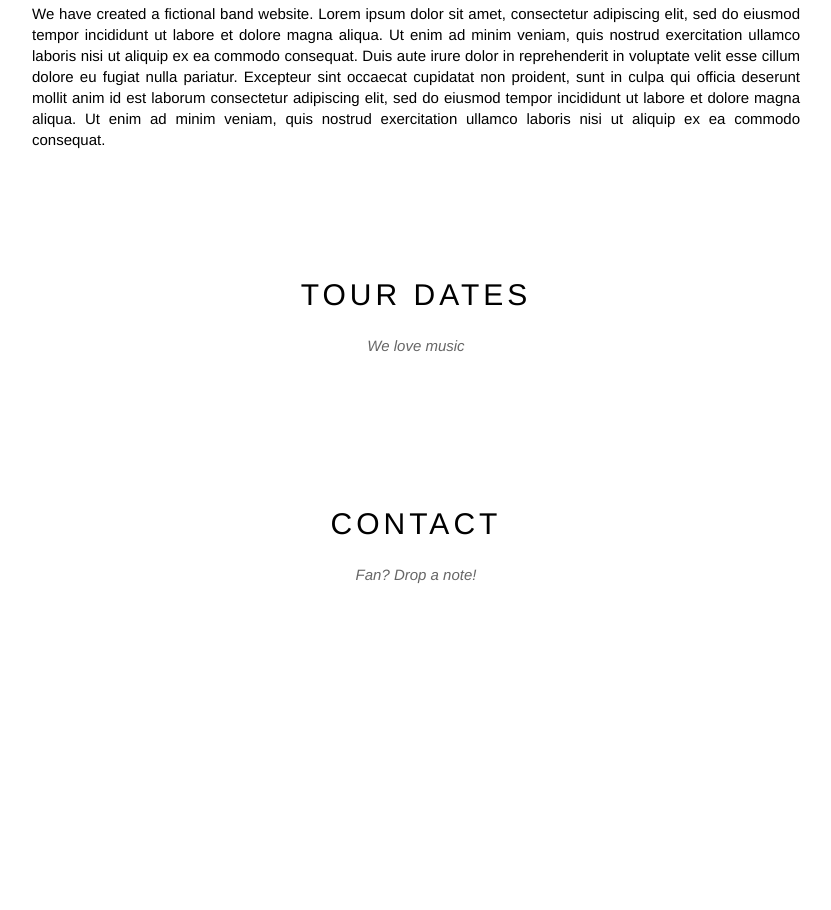
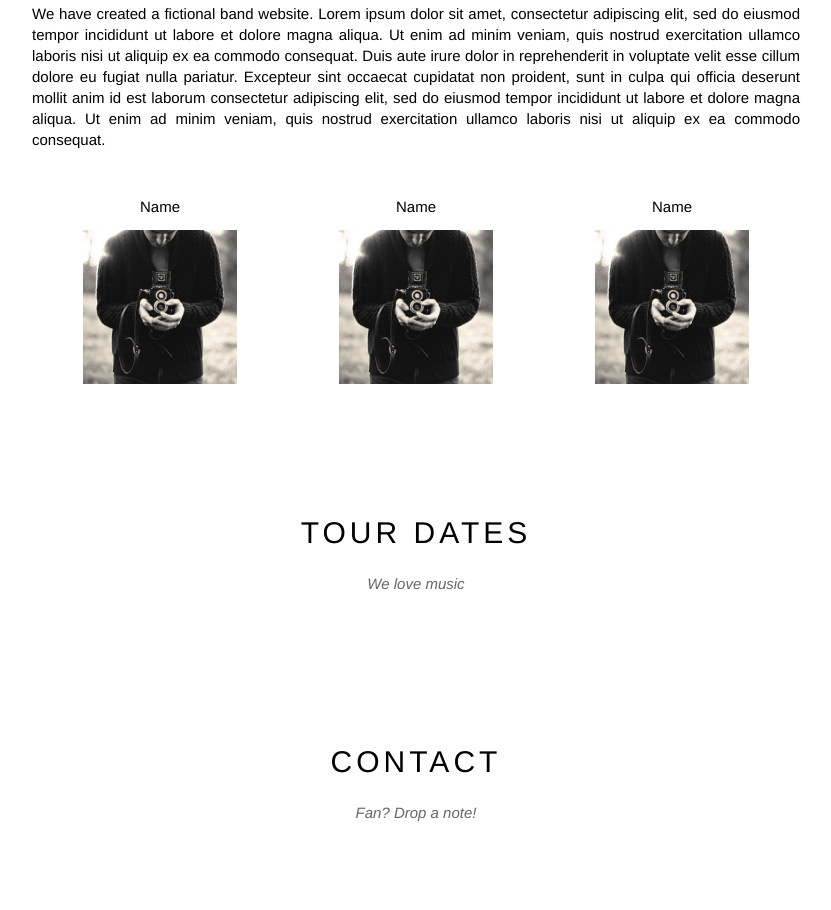
Before and after one commit to lehai051092/The-Band---W3Schools, a plain HTML site: page index.html in a window 1280 px wide. Shown: the part 848-1758 px from the top of the page, without its empty margins (224-1055 px from the left). Before the commit the page ends 1520 px from the top, so only its background shows below. Drawn offline with Linux system fonts and the light colour scheme.

Commit message:
Team section CSS

```diff
--- a/assets/css/style.css
+++ b/assets/css/style.css
@@ -15,6 +15,10 @@ ul {
 
 a {
     text-decoration: none;
+}
+
+.clear-fix {
+    clear: both;
 }
 
 /*
@@ -171,6 +175,25 @@ a {
     line-height: 1.4;
 }
 
+#content .members-list {
+    margin-top: 48px;
+}
+
+#content .member-item {
+    float: left;
+    width: calc(100% / 3);
+    text-align: center;
+}
+
+#content .member-name {
+    font-size: 15px;
+}
+
+#content .member-img {
+    max-width: 154px;
+    margin-top: 15px;
+}
+
 #footer {
 
 }
--- a/index.html
+++ b/index.html
@@ -57,6 +57,21 @@
                 adipiscing elit, sed do eiusmod tempor incididunt ut labore et dolore magna aliqua. Ut enim ad minim
                 veniam, quis nostrud exercitation ullamco laboris nisi ut aliquip ex ea commodo consequat.
             </p>
+            <div class="members-list">
+                <div class="member-item">
+                    <p class="member-name">Name</p>
+                    <img class="member-img" src="./assets/img/band/member.jpg" alt="Name">
+                </div>
+                <div class="member-item">
+                    <p class="member-name">Name</p>
+                    <img class="member-img" src="./assets/img/band/member.jpg" alt="Name">
+                </div>
+                <div class="member-item">
+                    <p class="member-name">Name</p>
+                    <img class="member-img" src="./assets/img/band/member.jpg" alt="Name">
+                </div>
+                <div class="clear-fix"></div>
+            </div>
         </div>
 
         <!--  Tour section -->
```
Also changed, not shown: assets/img/band/member.jpg (added).
